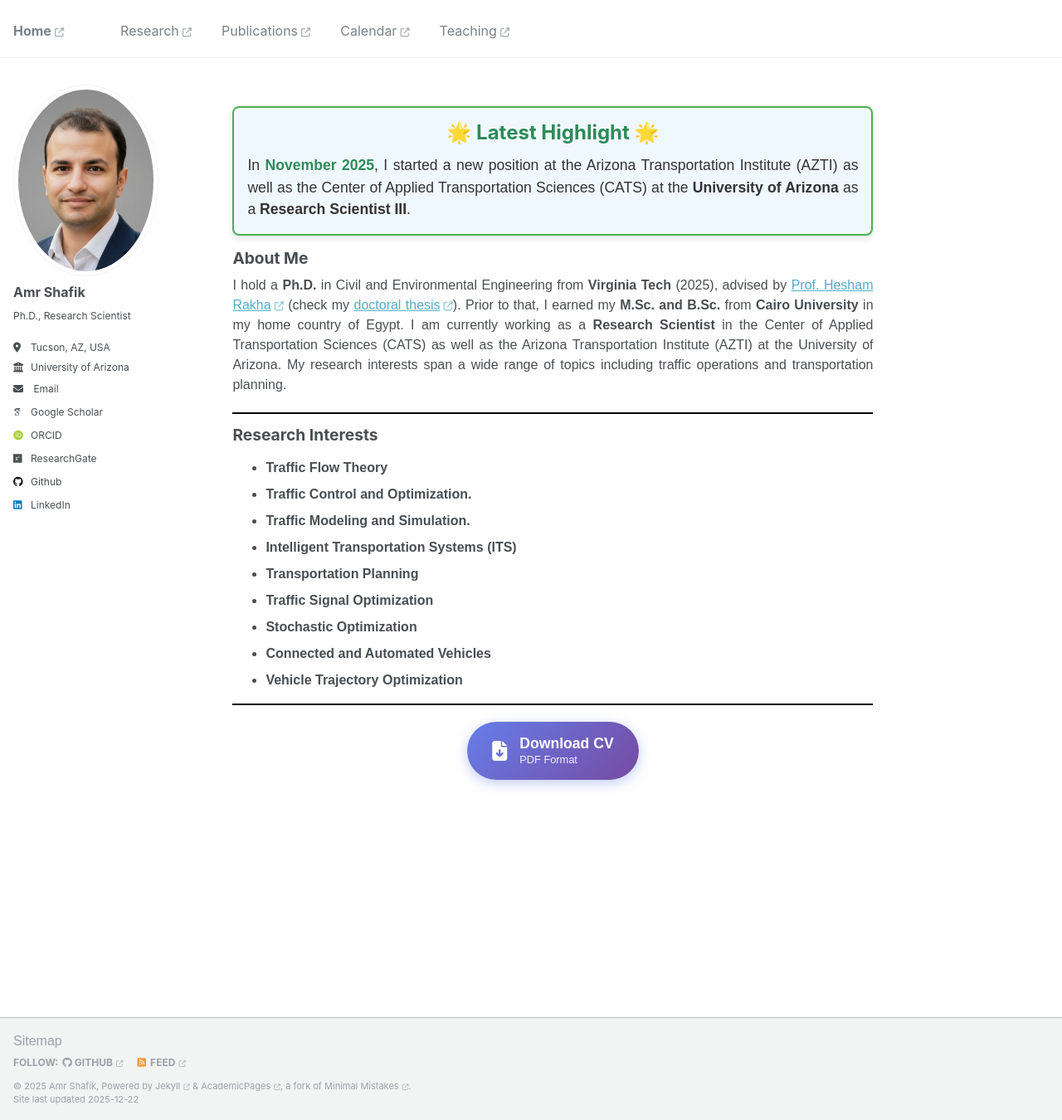
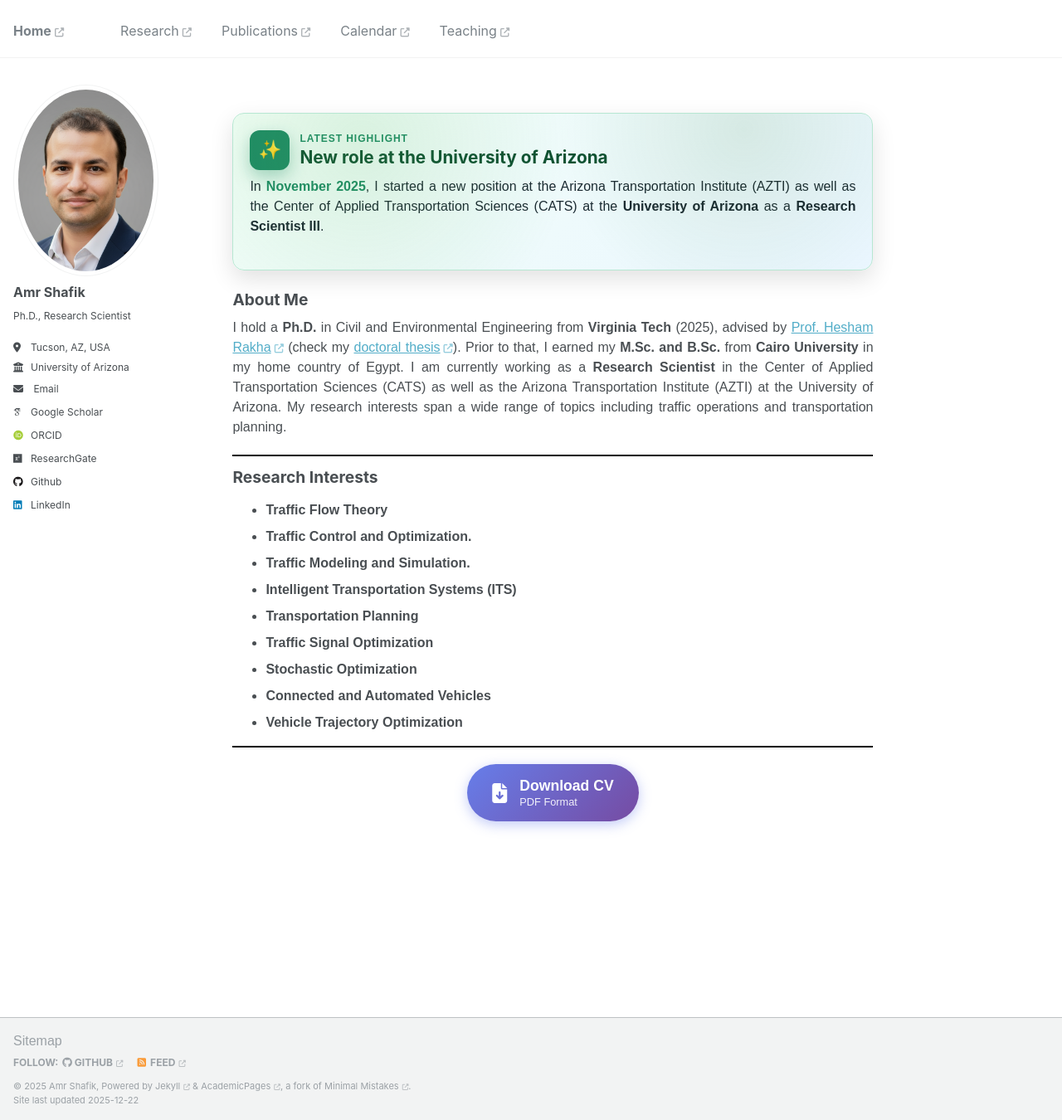
Before and after one commit to akshafik/amrshafik, a Jekyll site: the page built from _pages/about.md, in a window 1280 px wide and 1350 px high. Shown: the whole window at 83% size. Built offline with Jekyll 4.4.1, drawn with Linux system fonts in a browser that asks for light colours; some web fonts are replaced; part of the change alters nothing that is shown.

Commit message:
Enhance styling and structure of latest highlight section in about page

```diff
--- a/_pages/about.md
+++ b/_pages/about.md
@@ -51,17 +51,86 @@ redirect_from:
   /* Profile photo styling - delegated to custom.scss for consistency */
   /* Additional page-specific styling can be added here if needed */
 
+  .latest-highlight {
+    position: relative;
+    margin: 24px 0;
+    padding: 20px;
+    border-radius: 14px;
+    border: 1px solid #b7e7d2;
+    background: linear-gradient(135deg, #f3fff8 0%, #eaf6ff 100%);
+    box-shadow: 0 10px 28px rgba(0, 0, 0, 0.12);
+  }
+
+  .latest-highlight::after {
+    content: "";
+    position: absolute;
+    inset: 0;
+    border-radius: 14px;
+    background: radial-gradient(circle at 20% 20%, rgba(76, 175, 80, 0.15), transparent 40%), radial-gradient(circle at 80% 10%, rgba(46, 125, 50, 0.12), transparent 35%);
+    pointer-events: none;
+  }
+
+  .latest-highlight__header {
+    display: flex;
+    align-items: center;
+    gap: 12px;
+    margin-bottom: 8px;
+  }
+
+  .latest-highlight__icon {
+    display: inline-flex;
+    align-items: center;
+    justify-content: center;
+    width: 48px;
+    height: 48px;
+    border-radius: 12px;
+    background: #1e8b65;
+    color: #fff;
+    font-size: 1.4em;
+    box-shadow: 0 8px 20px rgba(30, 139, 101, 0.35);
+  }
+
+  .latest-highlight__eyebrow {
+    text-transform: uppercase;
+    font-size: 0.75em;
+    letter-spacing: 0.08em;
+    color: #1e8b65;
+    font-weight: 700;
+  }
+
+  .latest-highlight__title {
+    margin: 2px 0 0;
+    color: #0f5132;
+    font-size: 1.3em;
+    font-weight: 700;
+  }
+
+  .latest-highlight__copy {
+    margin: 0;
+    font-size: 1.05em;
+    color: #1b2a32;
+    text-align: justify;
+  }
+
+  .latest-highlight__date {
+    color: #1e8b65;
+    font-weight: 800;
+  }
+
 </style>
 
 
 
-
-<div style="border: 2px solid #4CAF50; border-radius: 8px; background-color: #F0F8FF; padding: 16px; margin: 16px 0; box-shadow: 0 4px 8px rgba(0, 0, 0, 0.1);">
-  <h3 style="text-align: center; color: #2E8B57; font-size: 1.5em; margin-top: 0;">
-    🌟 Latest Highlight 🌟
-  </h3>
-  <p style="text-align: justify; font-size: 1.1em; margin: 0; color: #333;">
-    In <span style="color:#2E8B57; font-weight: bold;">November 2025</span>, I started a new position at the Arizona Transportation Institute (AZTI) as well as the Center of Applied Transportation Sciences (CATS)
+<div class="latest-highlight">
+  <div class="latest-highlight__header">
+    <span class="latest-highlight__icon">✨</span>
+    <div>
+      <div class="latest-highlight__eyebrow">Latest Highlight</div>
+      <h3 class="latest-highlight__title">New role at the University of Arizona</h3>
+    </div>
+  </div>
+  <p class="latest-highlight__copy">
+    In <span class="latest-highlight__date">November 2025</span>, I started a new position at the Arizona Transportation Institute (AZTI) as well as the Center of Applied Transportation Sciences (CATS)
     at the <b>University of Arizona</b> as a <b>Research Scientist III</b>.
   </p>
 </div>
```
Also changed, not shown: 1 other file.
